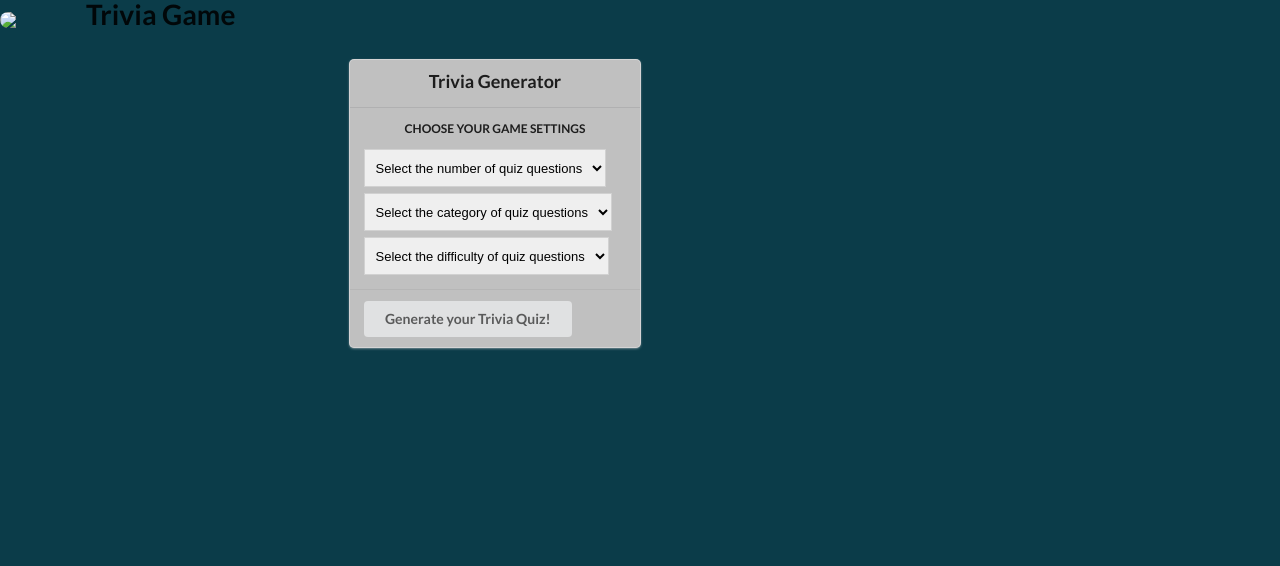
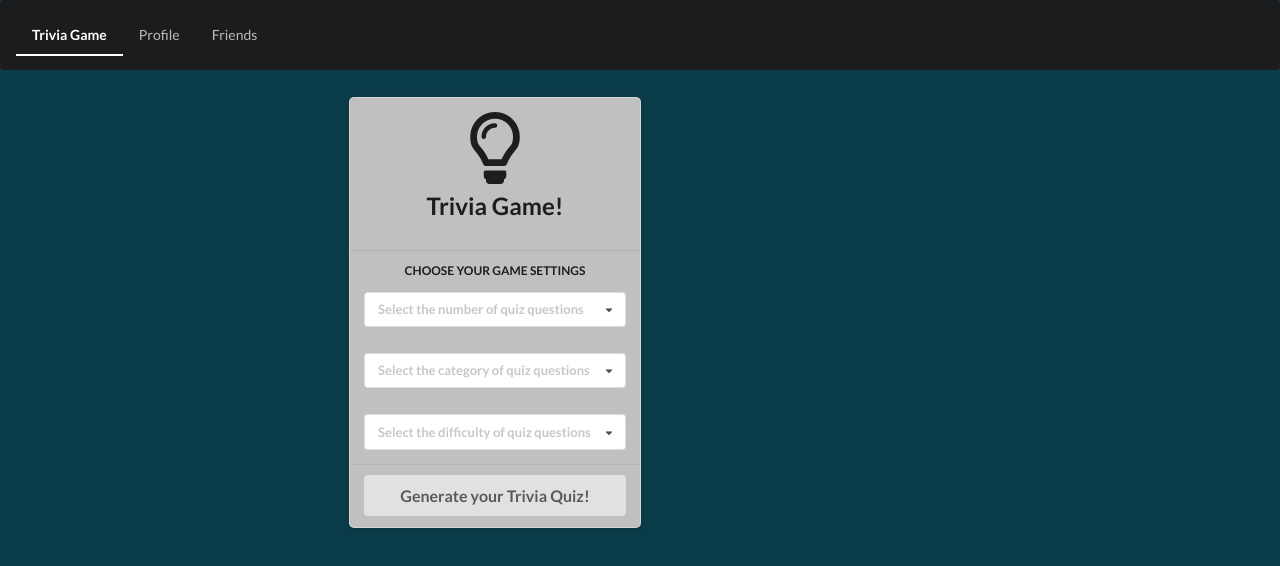
Before and after one commit to kaiyagun/trivia, a plain HTML site: page index.html in a window 1280 px wide. Drawn offline with nearby package versions, Linux system fonts and the light colour scheme.

Commit message:
styling stuff

```diff
--- a/assets/main_page.js
+++ b/assets/main_page.js
@@ -4,6 +4,9 @@ var genButton = $("#generate");
 var answerButtonsEl = [$("#answer-1"), $("#answer-2"), $("#answer-3"), $("#answer-4")];
 var timeLeft = 10;
 
+$('.ui.dropdown')
+  .dropdown()
+;
 
 //if you wanna change how much time is left ona  q, then also cahnge in html text value for the seconds-left element
 var numQuestions = document.getElementById("quizQNumber");
@@ -18,8 +21,8 @@ document.getElementById("game-card-border").style.display = "none";
 
 //this function hides front page and shows cards (which means the title page won't show again until something shows it)
 var showQuiz = function () {
-    document.getElementById("trivia-gen").style.display = "none";
-    document.getElementById("game-card-border").style.display = "block";
+    $('.game')
+    .transition()
     console.log("Generator hidden, questions displayed");
 }
 
@@ -77,9 +80,13 @@ genButton.click(function startQuiz(event) {
         timeLeft -= 1;
     }, 1000);
 
+    $('.gen')
+    .transition({
+        onComplete : showQuiz()
+    })
     getData();
     displayQuestions();
-    showQuiz();
+    // showQuiz();
 });
 
 
@@ -91,3 +98,7 @@ answerButtonsEl.click(function flipCard(event) {
     event.preventDefault;
     console.log("answer button clicked");
 });
+
+//answerbuttons--> lead to "flip" function, leads to new card
+    //add new card to html
+    // iwns and losses result in different  text/content being displayed
--- a/index.html
+++ b/index.html
@@ -13,11 +13,21 @@
 
 
 <body>
-  <h1 class="ui huge header">
-    <img src="/images/avatar2/large/patrick.png" class="ui circular image">
-    Trivia Game
-  </h1>
-  <div id="game-card-border">
+  <div class="ui inverted segment">
+    <div class="ui inverted secondary pointing menu">
+      <a class="active item">
+        Trivia Game
+      </a>
+      <a class="item" href="./profile.html">
+        Profile
+      </a>
+      <a class="item">
+        Friends
+      </a>
+    </div>
+  </div>
+
+  <div class="ui container game" id="game-card-border">
     <div id="questions" class="ui raised very padded text container segment">
         <h2 id="question" class="ui header">Question:</h2>
         <p></p>
@@ -37,10 +47,12 @@
   </div>
 
 
-
-  <div class="ui card " id="trivia-gen">
+  <div class="ui raised card gen" id="trivia-gen">
     <div class="content center aligned">
-      <div class="header">Trivia Generator</div>
+      <h2 class="ui center aligned icon header">
+        <i class="lightbulb outline icon"></i>
+        Trivia Game!
+      </h2>
     </div>
     <div class="content">
       <h4 class="ui sub center aligned header">Choose your game settings</h4>
@@ -48,7 +60,7 @@
         <div class="event">
           <div class="content">
             <div class="summary">
-              <select class="ui dropdown" id="quizQNumber">
+              <select class="ui fluid selection dropdown" id="quizQNumber">
               <option value="" >Select the number of quiz questions</option>
               <option value="3">3</option>
               <option value="4">4</option>
@@ -59,13 +71,14 @@
               <option value="9">9</option>
               <option value="10">10</option>
             </select>
+            <br>
             </div>
           </div>
         </div>
         <div class="event">
           <div class="content">
             <div class="summary">
-              <select class="ui dropdown" id="quizQCategory">
+              <select class="ui fluid selection dropdown" id="quizQCategory">
                 <option value="" >Select the category of quiz questions</option>
                 <option value="27">Animals</option>
                 <option value="26">Celebrities</option>
@@ -76,13 +89,14 @@
                 <option value="21">sports</option>
                 <option value="25">Art</option>
               </select>
+              <br>
             </div>
           </div>
         </div>
         <div class="event">
           <div class="content">
             <div class="summary">
-              <select class="ui dropdown" id="quizQDifficulty">
+              <select class="ui fluid selection dropdown" id="quizQDifficulty">
                 <option value="">Select the difficulty of quiz questions</option>
                 <option value="easy">Mild</option>
                 <option value="medium">Medium</option>
@@ -94,7 +108,7 @@
       </div>
     </div>
     <div class="extra content">
-      <button id="generate" class="ui button">Generate your Trivia Quiz!</button>
+      <button id="generate" class="large ui fluid button">Generate your Trivia Quiz!</button>
     </div>
   </div>
 
```
Also changed, not shown: assets/profileScript.js (+0 -16 lines), profile.html (+12 -5 lines), assets/script.js (line endings or trailing spaces).
